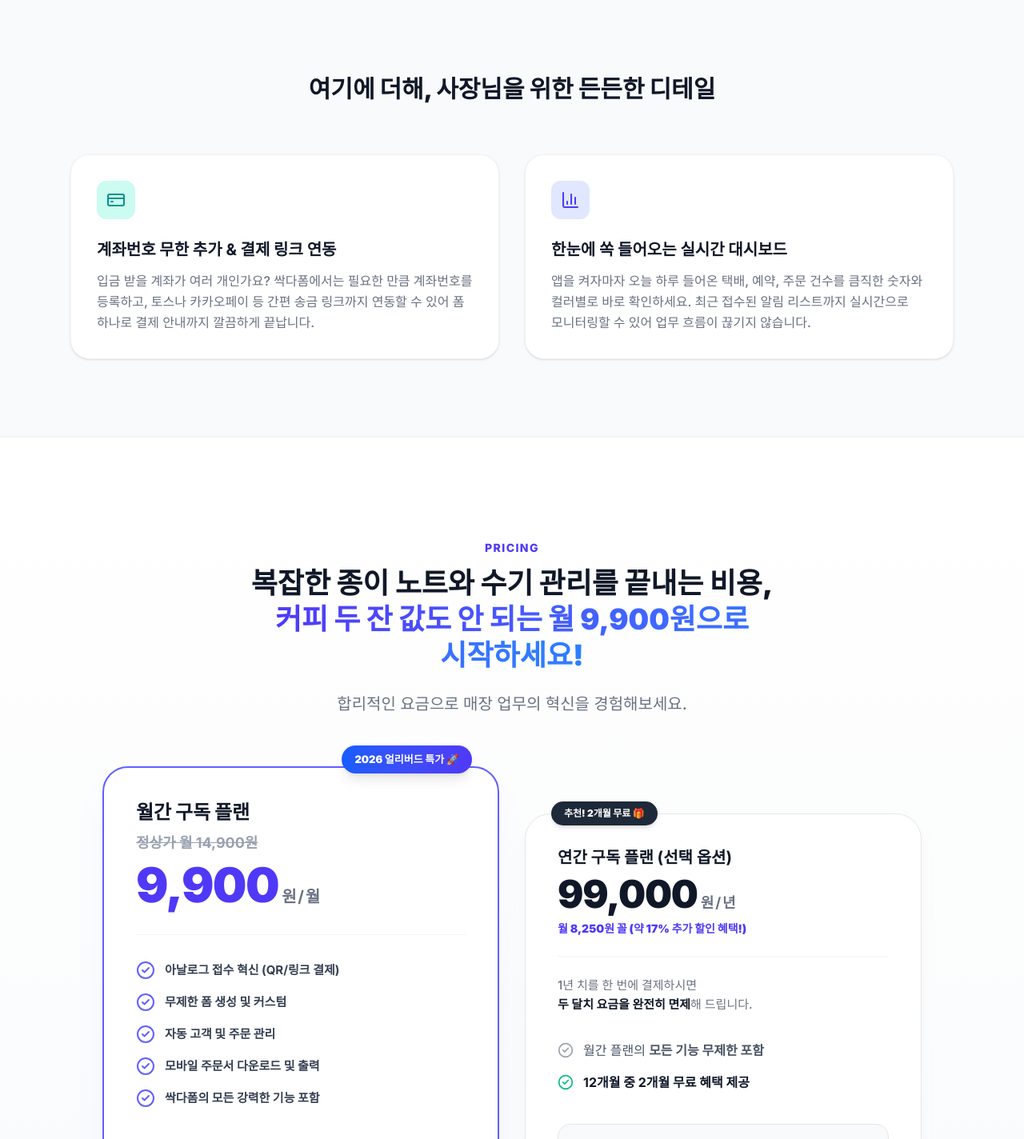
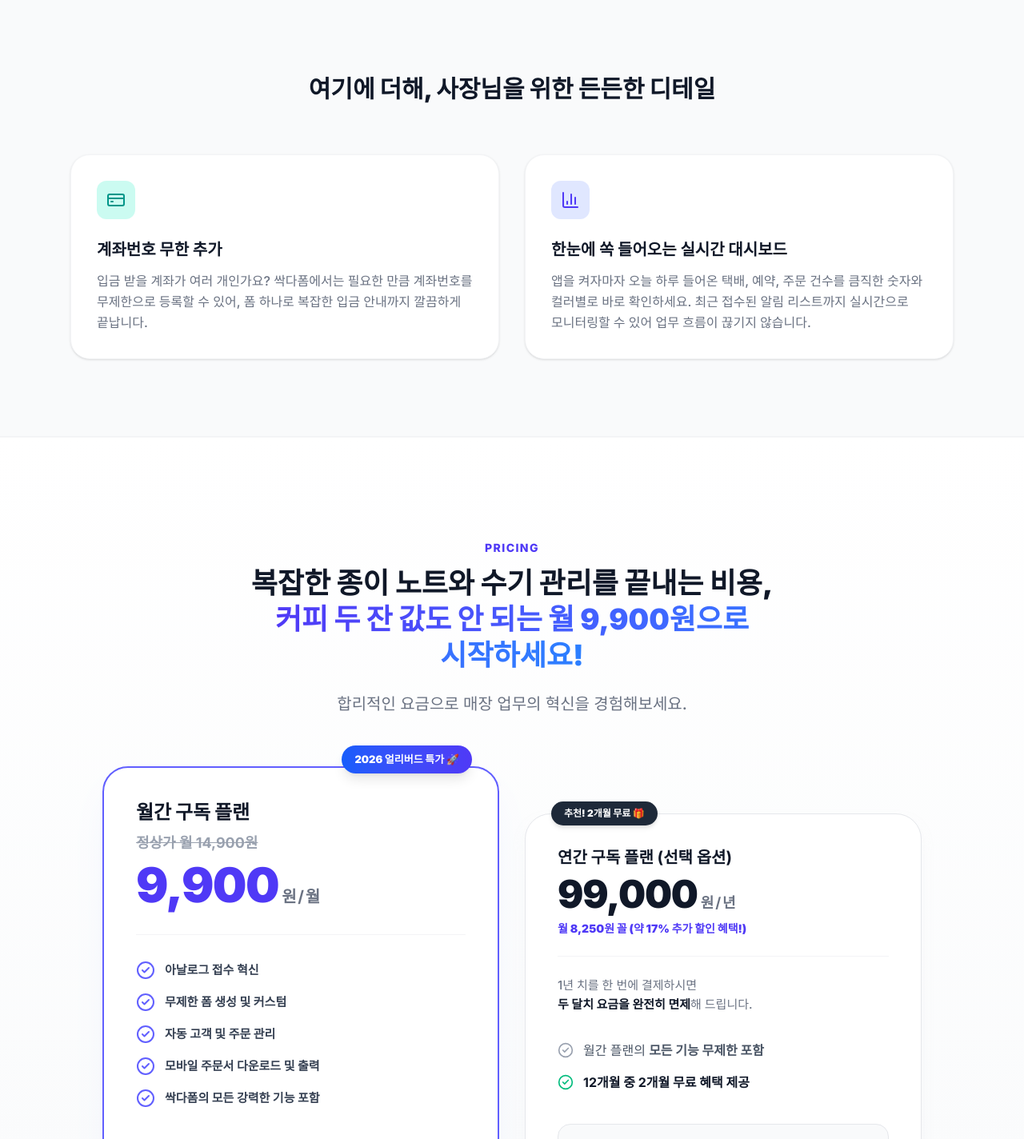
Before and after one commit to hannune-s/ssakdaform, a Next.js app: page /landing in a window 1280 px wide. Shown: the part 3584-5008 px from the top of the page at 80% size. Built offline with nearby package versions, Linux system fonts and the light colour scheme.

Commit message:
style: 랜딩 페이지 내 결제 링크 연동 관련 문구 삭제

```diff
--- a/src/app/landing/page.tsx
+++ b/src/app/landing/page.tsx
@@ -478,9 +478,9 @@ export default function LandingPage() {
               <div className="w-12 h-12 bg-teal-100 rounded-xl flex items-center justify-center mb-6">
                 <CreditCard className="w-6 h-6 text-teal-600" />
               </div>
-              <h3 className="text-xl font-bold text-gray-900 mb-3">계좌번호 무한 추가 & 결제 링크 연동</h3>
+              <h3 className="text-xl font-bold text-gray-900 mb-3">계좌번호 무한 추가</h3>
               <p className="text-gray-500 font-medium leading-relaxed">
-                입금 받을 계좌가 여러 개인가요? 싹다폼에서는 필요한 만큼 계좌번호를 등록하고, 토스나 카카오페이 등 간편 송금 링크까지 연동할 수 있어 폼 하나로 결제 안내까지 깔끔하게 끝납니다.
+                입금 받을 계좌가 여러 개인가요? 싹다폼에서는 필요한 만큼 계좌번호를 무제한으로 등록할 수 있어, 폼 하나로 복잡한 입금 안내까지 깔끔하게 끝납니다.
               </p>
             </div>
 
@@ -529,7 +529,7 @@ export default function LandingPage() {
               </div>
 
               <ul className="space-y-4 mb-10">
-                {['아날로그 접수 혁신 (QR/링크 결제)', '무제한 폼 생성 및 커스텀', '자동 고객 및 주문 관리', '모바일 주문서 다운로드 및 출력', '싹다폼의 모든 강력한 기능 포함'].map((item, i) => (
+                {['아날로그 접수 혁신', '무제한 폼 생성 및 커스텀', '자동 고객 및 주문 관리', '모바일 주문서 다운로드 및 출력', '싹다폼의 모든 강력한 기능 포함'].map((item, i) => (
                   <li key={i} className="flex items-center gap-3">
                     <CheckCircle2 className="w-6 h-6 text-indigo-500 shrink-0" />
                     <span className="text-gray-700 font-bold text-[15px]">{item}</span>
```
